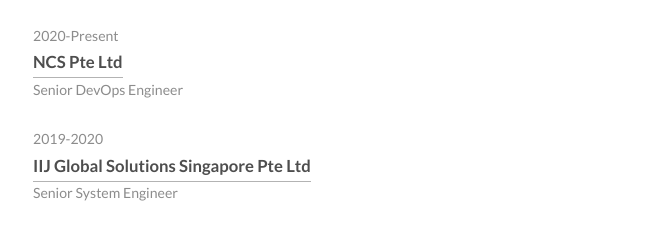
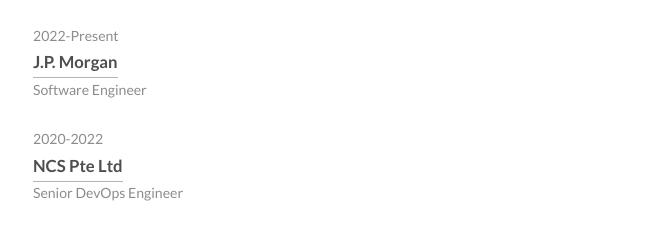
Before and after one commit to nomuken007/firstdevops, a plain HTML site: page index.html in a window 1280 px wide. Shown: the part 683-910 px from the top of the page, without its empty margins (296-968 px from the left). Drawn offline with Linux system fonts and the light colour scheme.

Commit message:
Updated index.html

```diff
--- a/index.html
+++ b/index.html
@@ -1,5 +1,5 @@
 <!DOCTYPE html>
-<html>
+<html lang="en-us">
 <head>
     <title>DevOps</title>
     <meta charset="utf-8" />
@@ -84,7 +84,12 @@
 		<div class="container">
 			<h1>Work<br>Experiences</h1>
 			<ul class="work-list">
-				<li>2020-Present</li>
+				<li>2022-Present</li>
+				<li><a href="https://www.jpmorgan.com/SG/en/about-us">J.P. Morgan</a></li>
+				<li>Software Engineer</li>
+			</ul>
+			<ul class="work-list">
+				<li>2020-2022</li>
 				<li><a href="https://www.ncs.co/en-sg/">NCS Pte Ltd</a></li>
 				<li>Senior DevOps Engineer</li>
 			</ul>
@@ -185,7 +190,7 @@
 			</div>
 		</div>
 		<div style="text-align:right;">
-			<a href="https://www.freecounterstat.com" title="web counter"><img src="https://counter9.stat.ovh/private/freecounterstat.php?c=5rb33bpbzmyajnc9k9a757t5rhjeha3b" border="0" alt="web counter"></a>
+			<a href="https://www.freecounterstat.com" title="web counter"><img src="https://counter9.stat.ovh/private/freecounterstat.php?c=5rb33bpbzmyajnc9k9a757t5rhjeha3b" alt="web counter"></a>
 		</div>
 	</footer>
 
```
